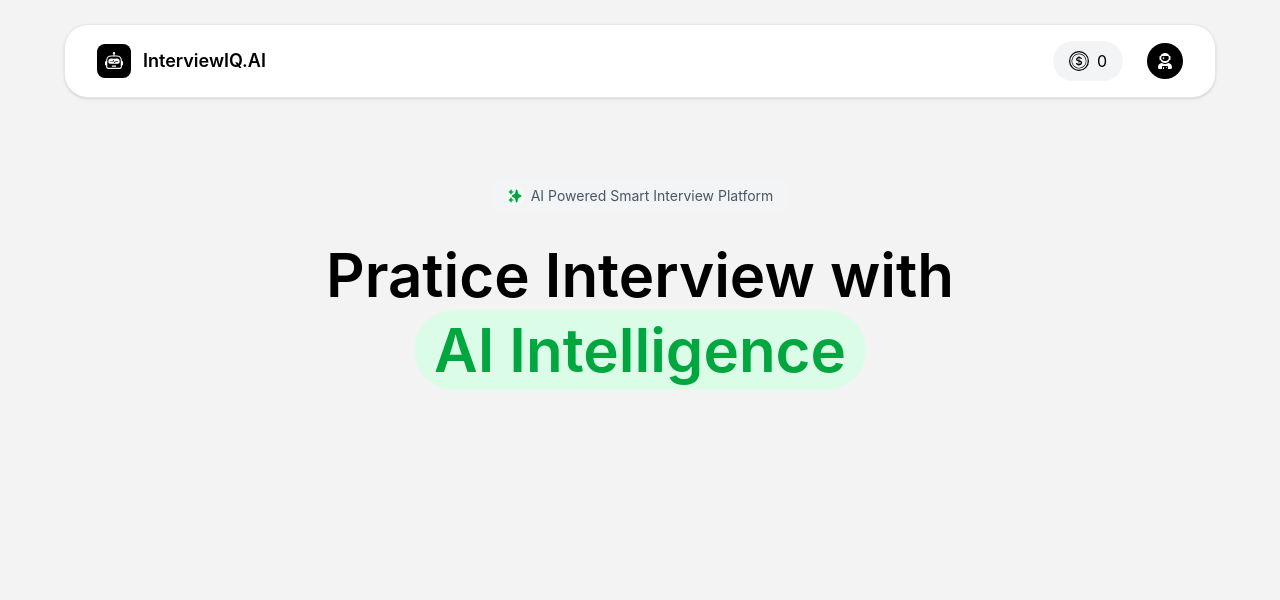
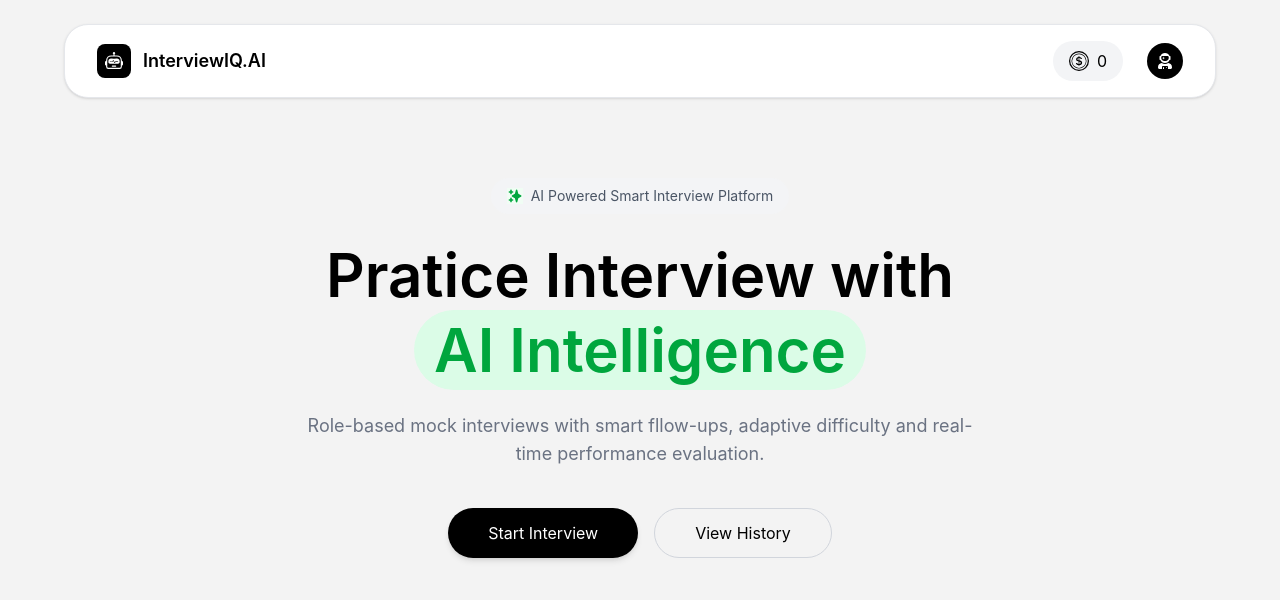
Before and after one commit to Faiyazshaikh9974/InterviewIQ, a React (Vite) app in the folder client/: page / in a window 1280 px wide. Shown: the top 600 px of the page. Built offline with nearby package versions, Linux system fonts and the light colour scheme; no server answers.

Commit message:
Add authentication modal to Home page and implement navigation logic for interview and history

```diff
--- a/client/src/pages/Home.jsx
+++ b/client/src/pages/Home.jsx
@@ -9,9 +9,15 @@
   BsFileEarmarkText,
 } from "react-icons/bs";
 import { HiSparkles } from "react-icons/hi";
+import AuthModel from "../components/AuthModel.jsx";
+import { useState } from "react";
+import { useNavigate } from "react-router-dom";
 
 function Home() {
   const { userData } = useSelector((state) => state.user);
+    const [showAuth, setshowAuth] = useState(false)
+    const navigate = useNavigate()
+
   return (
     <div className="min-h-screen bg-[#f3f3f3] flex flex-col">
       <Navbar />
@@ -32,8 +38,54 @@
               </span>
             </span>
           </motion.h1>
+
+          <motion.p
+            initial={{ opacity: 0 }}
+            animate={{ opacity: 1 }}
+            transition={{ duration: 0.8 }}
+            className="text-gray-500 mt-6 max-w-2xl mx-auto text-lg"
+          >
+            Role-based mock interviews with smart fllow-ups, adaptive difficulty
+            and real-time performance evaluation.
+          </motion.p>
+
+          <div className="flex flex-wrap justify-center gap-4 mt-10">
+            <motion.button
+            onClick={()=>{
+              if(!userData){
+                setshowAuth(true)
+                return
+              }
+              navigate("/interview")
+
+            }}
+             whileHover={{ opacity: 0.9, scale: 1.03 }}
+          whileTap={{ opacity: 1, scale: 0.8 }}
+            className="bg-black text-white px-10 py-3 rounded-full hover:opacity-90 transition shadow-md"
+            >
+              Start Interview
+            </motion.button>
+            <motion.button
+            onClick={()=>{
+              if(!userData){
+                setshowAuth(true)
+                return
+              }
+              navigate("/history")
+
+            }}
+             whileHover={{ opacity: 0.9, scale: 1.03 }}
+          whileTap={{ opacity: 1, scale: 0.8 }}
+            className="border border-gray-300 px-10 py-3 rounded-full hover:bg-gray-100 transition "
+            >
+              View History
+            </motion.button>
+
+          </div>
         </div>
       </div>
+            {showAuth && <AuthModel onClose={()=>setshowAuth(false)}/>}
+
     </div>
   );
 }
```
